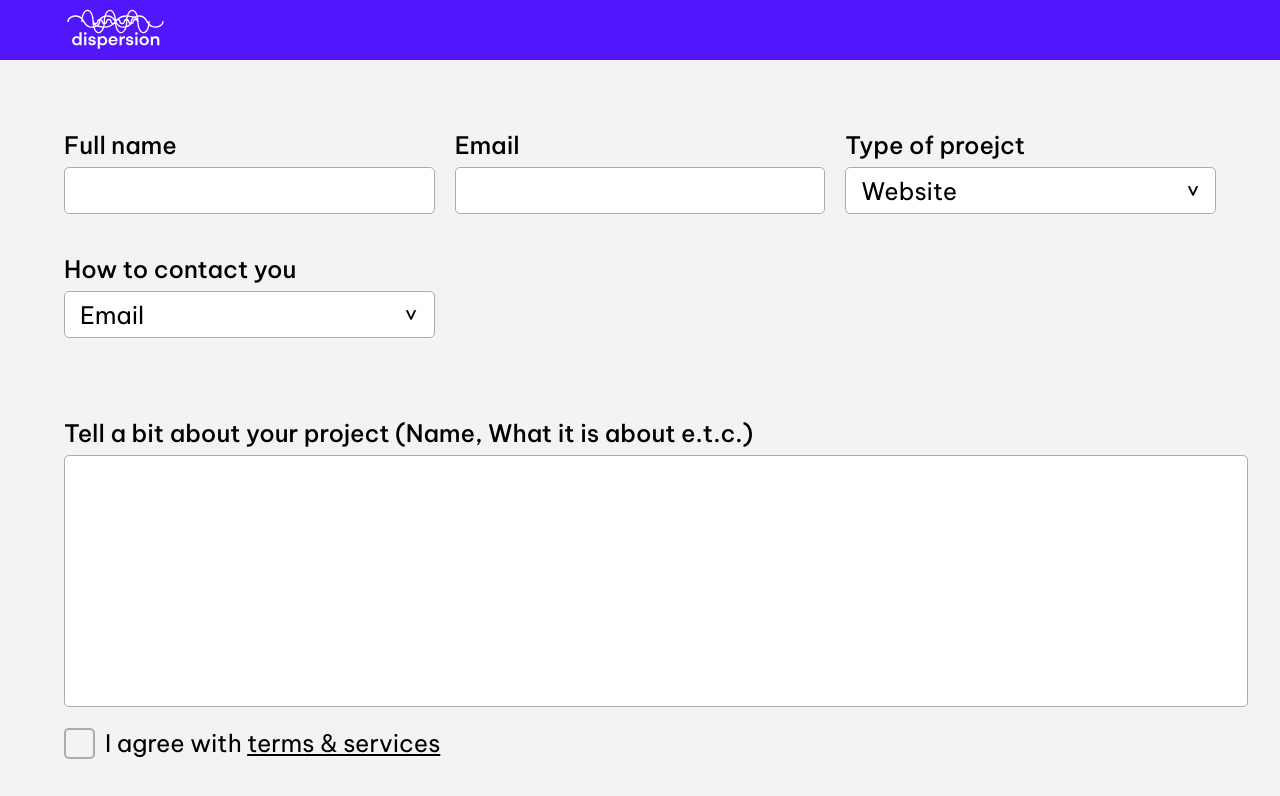
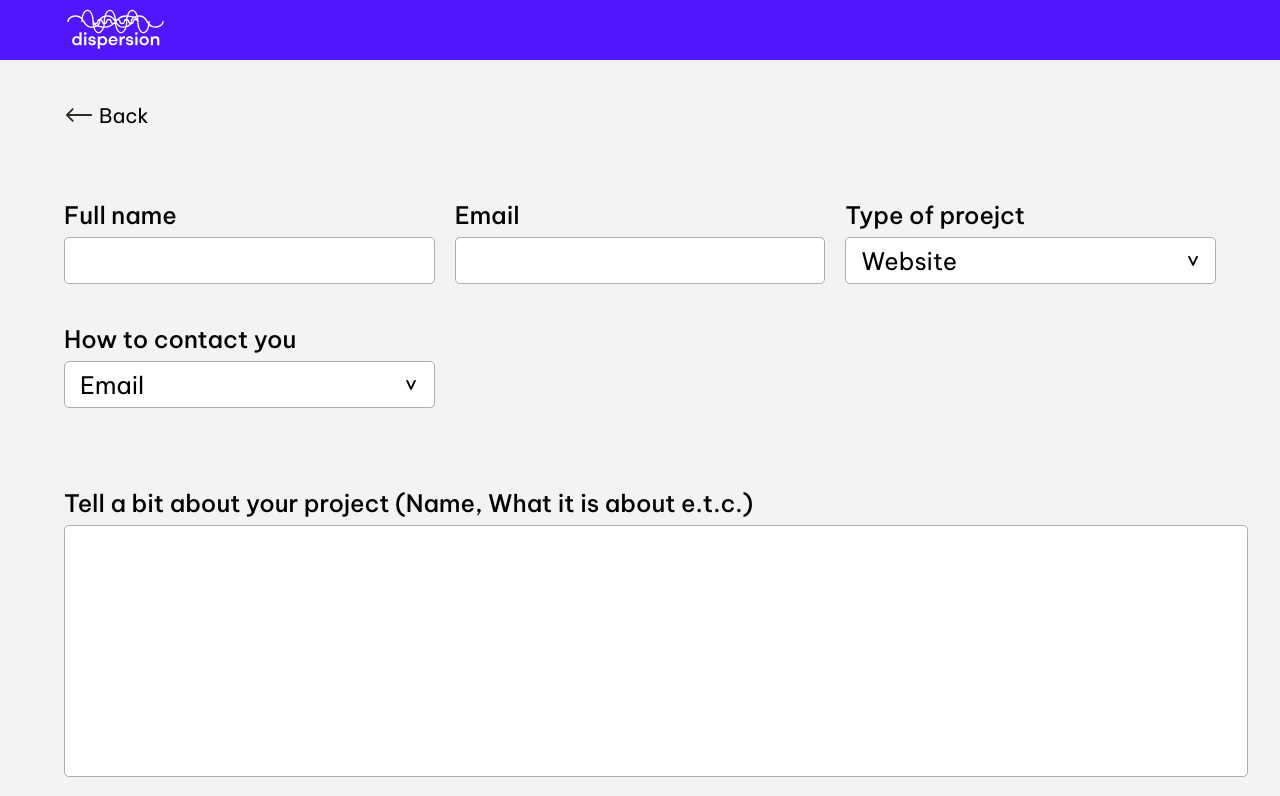
Before and after one commit to VRomanenko04/Dispersion, a Next.js app: page /contact in a window 1280 px wide. Shown: the top 796 px of the page. Built offline with nearby package versions, Linux system fonts and the light colour scheme.

Commit message:
Added an return link and styles

```diff
--- a/src/app/contact/ContactPage.module.scss
+++ b/src/app/contact/ContactPage.module.scss
@@ -18,3 +18,27 @@
         height: 45px;
     }
 }
+
+.main__wrapper {
+    display: flex;
+    align-items: center;
+    justify-content: center;
+}
+
+.main__container {
+    width: 90vw;
+    max-width: 1420px;
+
+    .link {
+        display: flex;
+        align-items: center;
+        gap: 5px;
+        font-size: $bodyMedium;
+        margin-top: 40px;
+
+        .icon {
+            width: 30px;
+            height: auto;
+        }
+    }
+}
--- a/src/app/contact/page.tsx
+++ b/src/app/contact/page.tsx
@@ -4,6 +4,7 @@ import Image from 'next/image';
 import Logo from '@/assets/dispersion_logo.svg';
 import ContactForm from '@/components/ContactForm/ContactForm';
 import { Be_Vietnam_Pro } from 'next/font/google';
+import backIcon from '@/assets/back_arrow.svg';
 import Link from 'next/link';
 
 const beVietnamPro = Be_Vietnam_Pro({subsets: ["latin"], weight: ["400", "500", "600", "700"] });
@@ -19,7 +20,13 @@ const ContactPage = () => {
                 </div>
             </header>
             <main className={`${styles.main__wrapper} ${beVietnamPro.className}`}>
-                <ContactForm />
+                <div className={styles.main__container}>
+                    <Link href='/' className={styles.link}>
+                        <Image className={styles.icon} src={backIcon} alt='Back button'/>
+                        Back
+                    </Link>
+                    <ContactForm />
+                </div>
             </main>
         </>
     )
```
